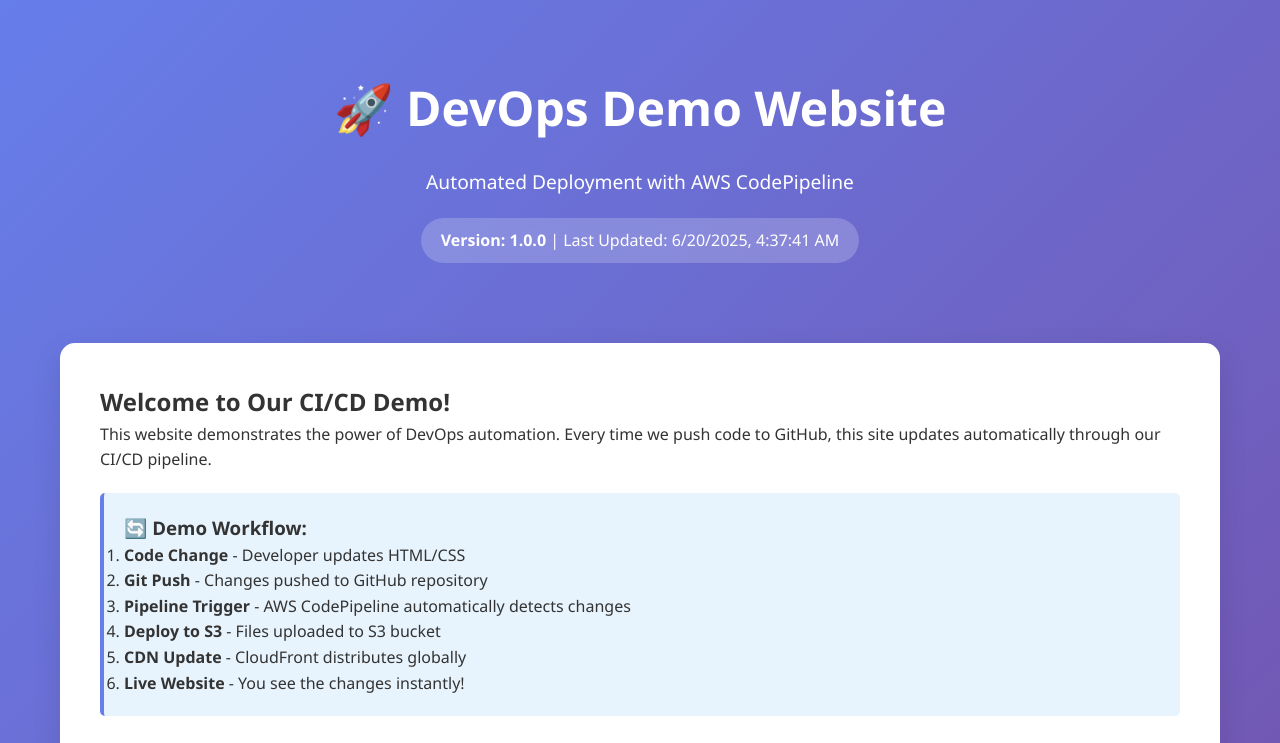
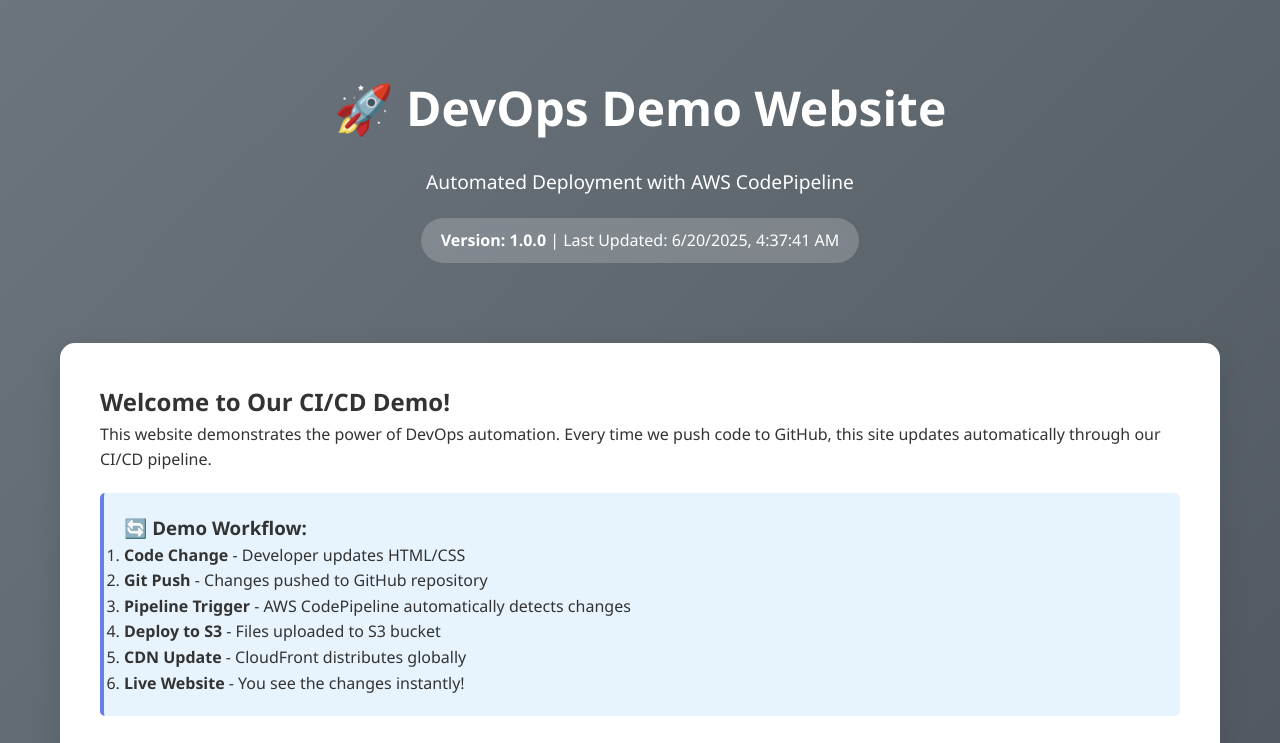
Before and after one commit to abrahamfsantoso/devops-skolatalk, a plain HTML site: page index.html in a window 1280 px wide. Shown: the top 743 px of the page. Drawn offline with Linux system fonts and the light colour scheme.

Commit message:
second commit

```diff
--- a/index.html
+++ b/index.html
@@ -15,7 +15,8 @@
             font-family: 'Segoe UI', Tahoma, Geneva, Verdana, sans-serif;
             line-height: 1.6;
             color: #333;
-            background: linear-gradient(135deg, #667eea 0%, #764ba2 100%);
+            /* background: linear-gradient(135deg, #667eea 0%, #764ba2 100%);*/
+            background: linear-gradient(135deg, #6c757d 0%, #495057 100%);
             min-height: 100vh;
         }
 
```
